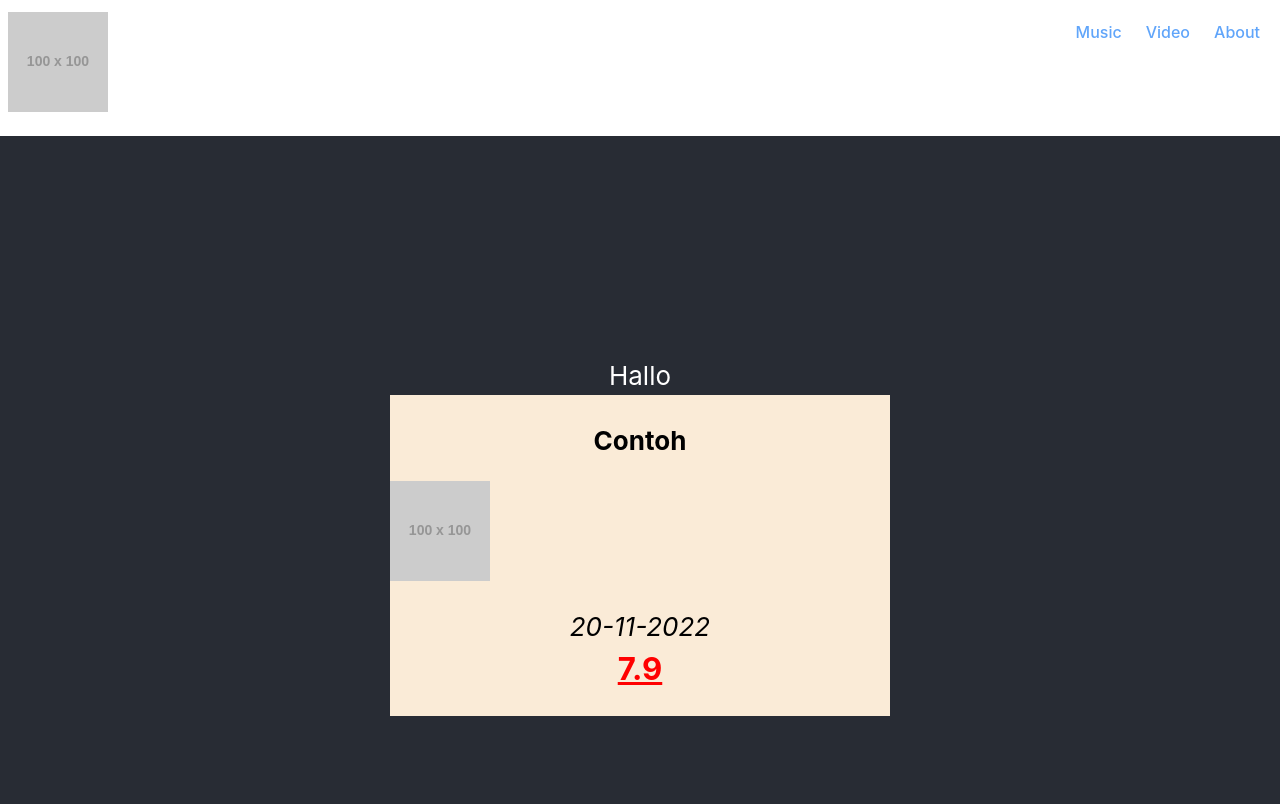
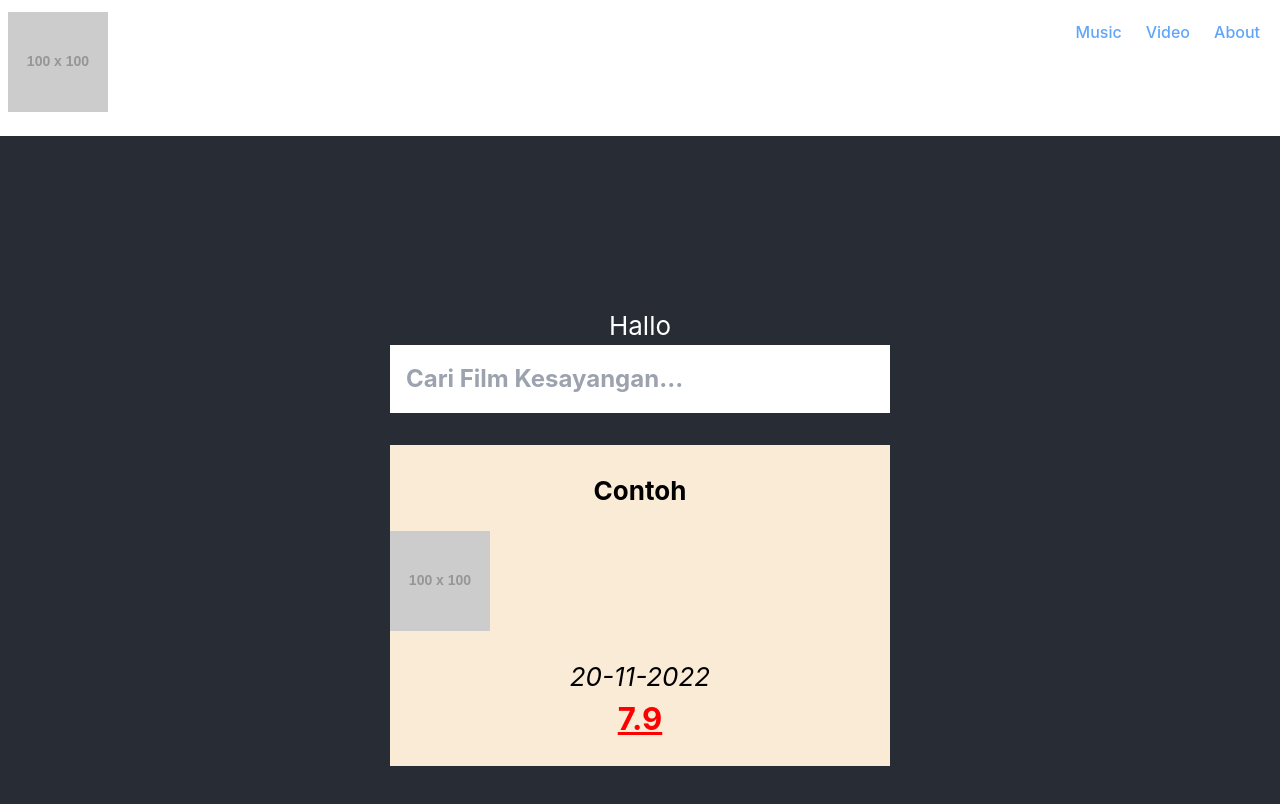
Before and after one commit to saylendrayasin/LVMusicAndVideos, a React (Create React App) app: page / in a window 1280 px wide. Shown: the top 804 px of the page. Built offline with nearby package versions, Linux system fonts and the light colour scheme.

Commit message:
Tambah search movie

```diff
--- a/src/App.css
+++ b/src/App.css
@@ -31,6 +31,16 @@
     width: 500px;
     color: black;
   }
+
+  .Movie-search {
+    height: 48;
+    font-size: 24px;
+    margin-bottom: 32px;
+    padding: 16px;
+    font-weight: bold;
+    width: 500px;
+  }
+
   .Movie-title {
     height: 60px;
     margin-top: 26px;
--- a/src/App.js
+++ b/src/App.js
@@ -1,12 +1,23 @@
 import Navigation from "./components/Navigation";
 import "./App.css"
+import { useState } from "react";
+
 
 export default function App() {
+  const [popularMovies, setPopularMovies] = useState([]);
+  const search = (query) => {
+    console.log({ query });
+  };
   return (
     <div className="App">
       <Navigation />
       <header className="App-header">
         <h1>Hallo</h1>
+        <input
+          className="Movie-search"
+          placeholder="Cari Film Kesayangan..."
+          onChange={({ target }) => search(target.value)}
+        />
         <div className="Movie-container">
           <div className="Movie-wrapper">
             <div className="Movie-title">Contoh</div>
```
